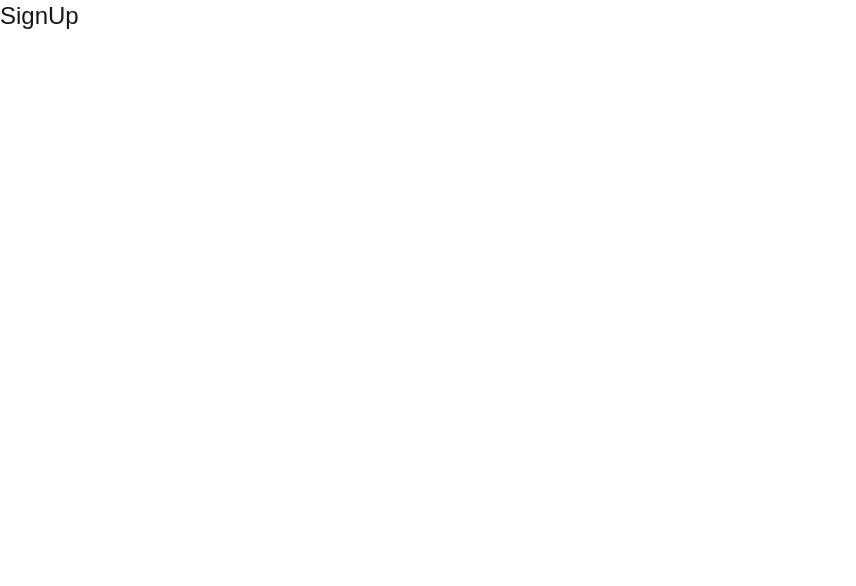
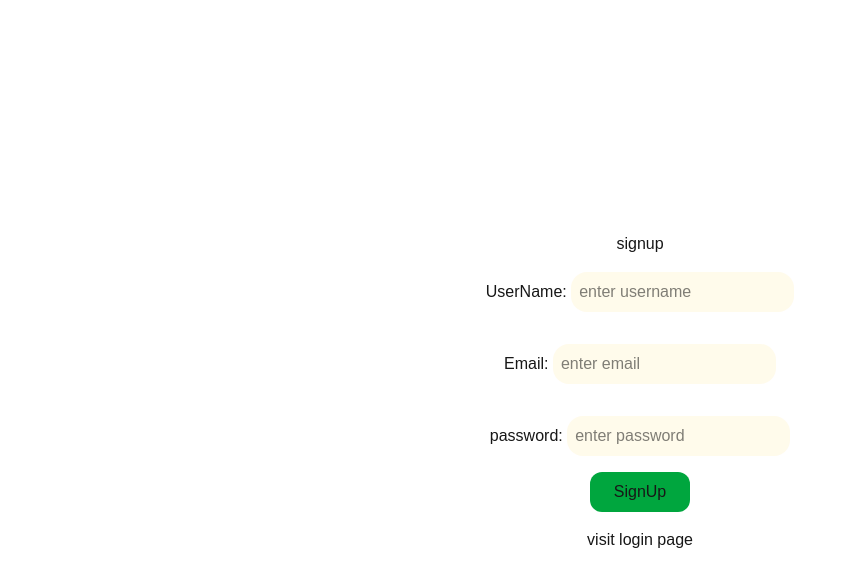
Before and after one commit to Adarsh311002/NextJS-AuthSystem, a Next.js app: page /signup in a window 1280 px wide. Shown: the top 586 px of the page, without its empty margins (0-856 px from the left). Built offline with nearby package versions, Linux system fonts and the light colour scheme.

Commit message:
login,signup client

```diff
--- a/src/app/login/page.tsx
+++ b/src/app/login/page.tsx
@@ -1,7 +1,52 @@
+"use client";
+import Link from "next/link";
+import React, { useState } from "react";
+import { useRouter } from "next/navigation";
+import { Axios } from "axios";
+
+
 export default function loginPage () {
+     const [user,setUser] = useState({
+            email:"",
+            password:"",
+
+        })
+
+        const onLogin = () => {
+
+        }
+
     return (
-        <div className="flex justify-center items-center">
+         <div className="flex flex-col items-center justify-center min-h-screen py-2 ">
             Login
+
+
+            <div>
+             <label htmlFor="email">Email: </label>
+            <input  className="p-2 bg-amber-50 text-black rounded-2xl my-4"
+             type="email"
+             placeholder="enter email"
+             onChange={(e) => setUser({...user,email:e.target.value})}
+             value={user.email}
+             />
+             </div>
+
+             <div>
+             <label htmlFor="password">password: </label>
+            <input  className="p-2 bg-amber-50 text-black rounded-2xl my-4"
+             type="password"
+             placeholder="enter password"
+             onChange={(e) => setUser({...user,password:e.target.value})}
+             value={user.password}
+             />
+             </div>
+
+             <button
+
+              onClick={onLogin}
+              className="p-2 bg-green-600 rounded-xl w-[100px] hover:bg-orange-800">SignUp</button>
+
+              <Link className="m-4 hover:text-green-700" href="/signup">visit login page</Link>
         </div>
     )
 }
--- /dev/null
+++ b/src/app/profile/[id]/page.tsx
@@ -0,0 +1,11 @@
+export default function UserProfilePage({params}: any){
+
+    return (
+        <div className="flex flex-col justify-center items-center min-h-screen py-2">
+            <h1>Profile</h1>
+            <hr />
+            <p className="text-4xl">profile page </p>
+            <span className="bg-red-500 text-3xl" >{params.id}</span>
+        </div>
+    )
+}
--- /dev/null
+++ b/src/app/profile/page.tsx
@@ -0,0 +1,10 @@
+export default function ProfilePage(){
+
+    return (
+        <div className="flex justify-center items-center min-h-screen py-2">
+            <h1>Profile</h1>
+            <hr />
+            <p>profile page</p>
+        </div>
+    )
+}
--- a/src/app/signup/page.tsx
+++ b/src/app/signup/page.tsx
@@ -1,7 +1,59 @@
+"use client"
+import Link from "next/link";
+import React, { useState } from "react";
+import { useRouter } from "next/navigation";
+import { Axios } from "axios";
+
 export default function SignUpPage () {
+
+    const [user,setUser] = useState({
+        email:"",
+        password:"",
+        username:""
+    })
+
+    const onSignup = async () => {
+
+    }
     return (
-        <div className="text-2xl">
-            SignUp
+       <div className="flex flex-col items-center justify-center min-h-screen py-2 ">
+            signup
+            <div>
+                <label htmlFor="username">UserName: </label>
+            <input className="p-2 bg-amber-50 text-black rounded-2xl my-4 "
+             type="text"
+             placeholder="enter username"
+             onChange={(e) => setUser({...user,username:e.target.value})}
+             value={user.username}
+             />
+            </div>
+
+            <div>
+             <label htmlFor="email">Email: </label>
+            <input  className="p-2 bg-amber-50 text-black rounded-2xl my-4"
+             type="email"
+             placeholder="enter email"
+             onChange={(e) => setUser({...user,email:e.target.value})}
+             value={user.email}
+             />
+             </div>
+
+             <div>
+             <label htmlFor="password">password: </label>
+            <input  className="p-2 bg-amber-50 text-black rounded-2xl my-4"
+             type="password"
+             placeholder="enter password"
+             onChange={(e) => setUser({...user,password:e.target.value})}
+             value={user.password}
+             />
+             </div>
+
+             <button
+
+              onClick={onSignup}
+              className="p-2 bg-green-600 rounded-xl w-[100px] hover:bg-orange-800">SignUp</button>
+
+              <Link className="m-4 hover:text-green-700" href="/login">visit login page</Link>
         </div>
     )
 }
```
